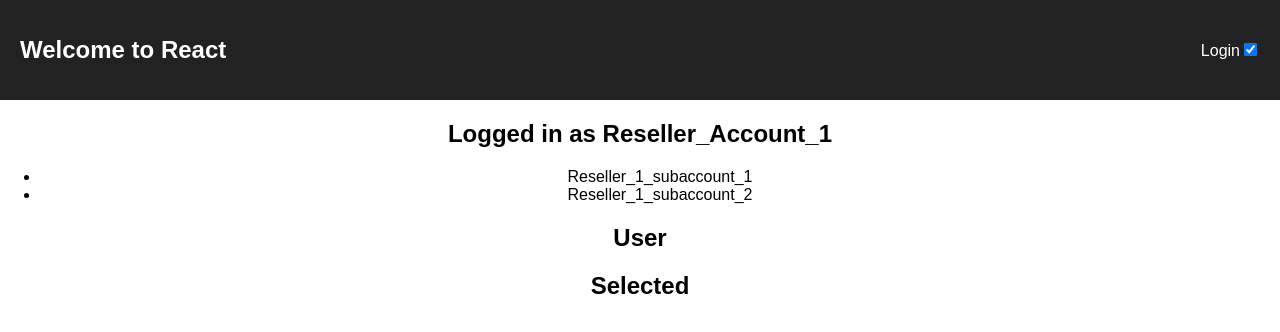
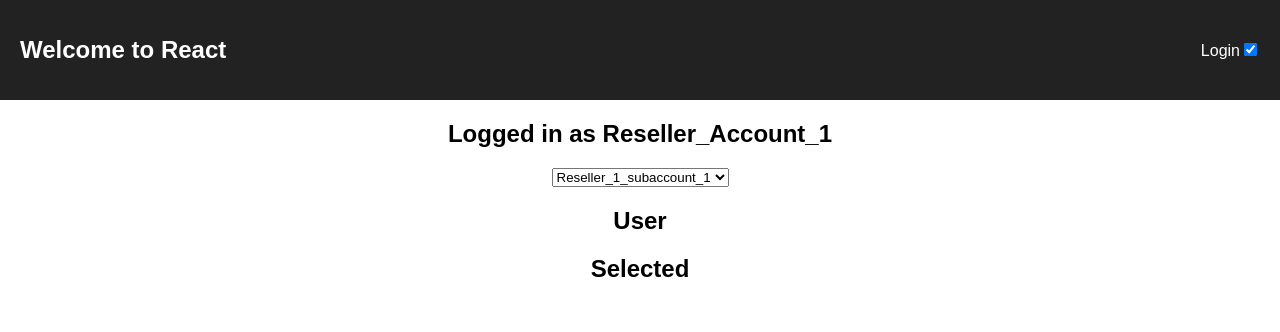
Before and after one commit to jonathanfunk/web-app-code-assignment, a React (Create React App) app: page / in a window 1280 px wide. Both pictures are taken after a click on the checkbox 1250 px from the left and 49 px from the top of the page. Shown: the top 332 px of the page. Built offline with nearby package versions, Linux system fonts and the light colour scheme.

Commit message:
dropdown box for subaccounts made

```diff
--- a/src/App.js
+++ b/src/App.js
@@ -8,7 +8,7 @@ class App extends Component {
     logged: true,
   };
 
-  handleChange = (event, logged) => {
+  handleChange = (logged) => {
     this.setState({logged: !this.state.logged});
   };
 
--- a/src/Containers/Account/index.js
+++ b/src/Containers/Account/index.js
@@ -2,21 +2,22 @@ import React, { Component } from 'react';
 
 class Account extends Component {
 
-  renderAccounts() {
+  render() {
     const subAccounts = this.props.subAccounts.accounts;
     const filter = this.props.currentAccount.id;
-    return subAccounts
-      .filter(subAccount => subAccount.parentID === filter)
-      .map(subAccount => (
-        <li>{subAccount.name}</li>
-      ));
-  }
+    const onChange = this.props.onChange;
+    const value = this.props.value;
 
-  render() {
     return (
       <section>
         <h2>Logged in as {this.props.currentAccount.name}</h2>
-        <ul>{this.renderAccounts()}</ul>
+        <select onChange={onChange} value={value}>
+          {subAccounts
+            .filter(subAccount => subAccount.parentID === filter)
+            .map(subAccount => (
+              <option value={subAccount.id} key={subAccount.id}>{subAccount.name}</option>
+          ))}
+        </select>
       </section>
     );
   }
--- a/src/Containers/Main/index.js
+++ b/src/Containers/Main/index.js
@@ -6,22 +6,31 @@ import { accountsData } from './../../data/accounts';
 
 class Main extends Component {
 
-  constructor() {
-    super();
+  constructor(props) {
+    super(props);
     this.state = {
       currentAccount: accountsData.accounts[0],
-      selectedAccount: null,
-    }
+      selectedAccountID: '',
+    };
+    this.handleChange = this.handleChange.bind(this);
+  }
+
+  handleChange(event) {
+    this.setState({ selectedAccountID: event.target.value });
   }
 
   render() {
 
+    console.log(this.state.selectedAccountID)
+
     return (
       <section>
         <Account
+          value={this.state.selectedAccountID}
+          onChange={this.handleChange}
           currentAccount={this.state.currentAccount}
           subAccounts={accountsData}
-         />
+        />
         <User />
         <Selected />
       </section>
```
